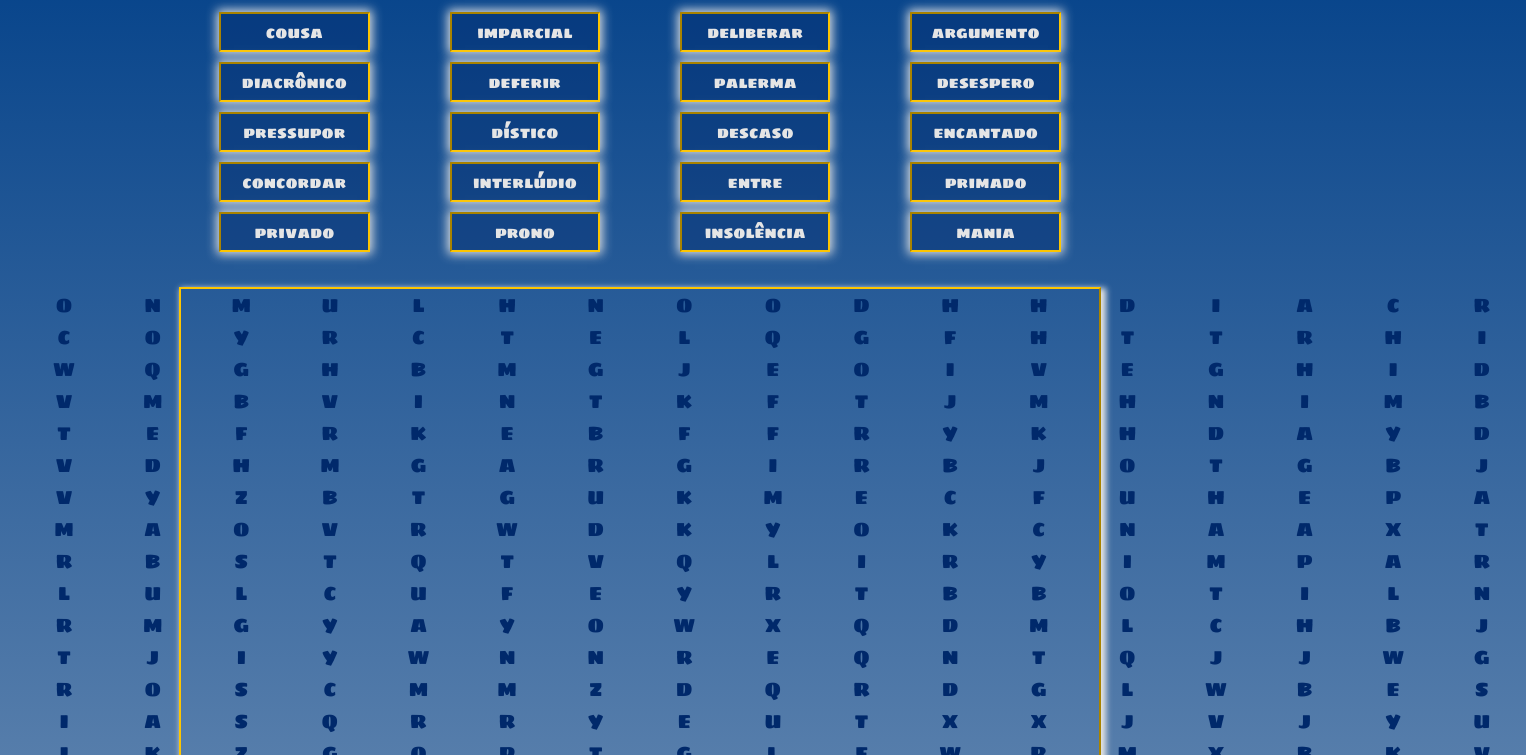
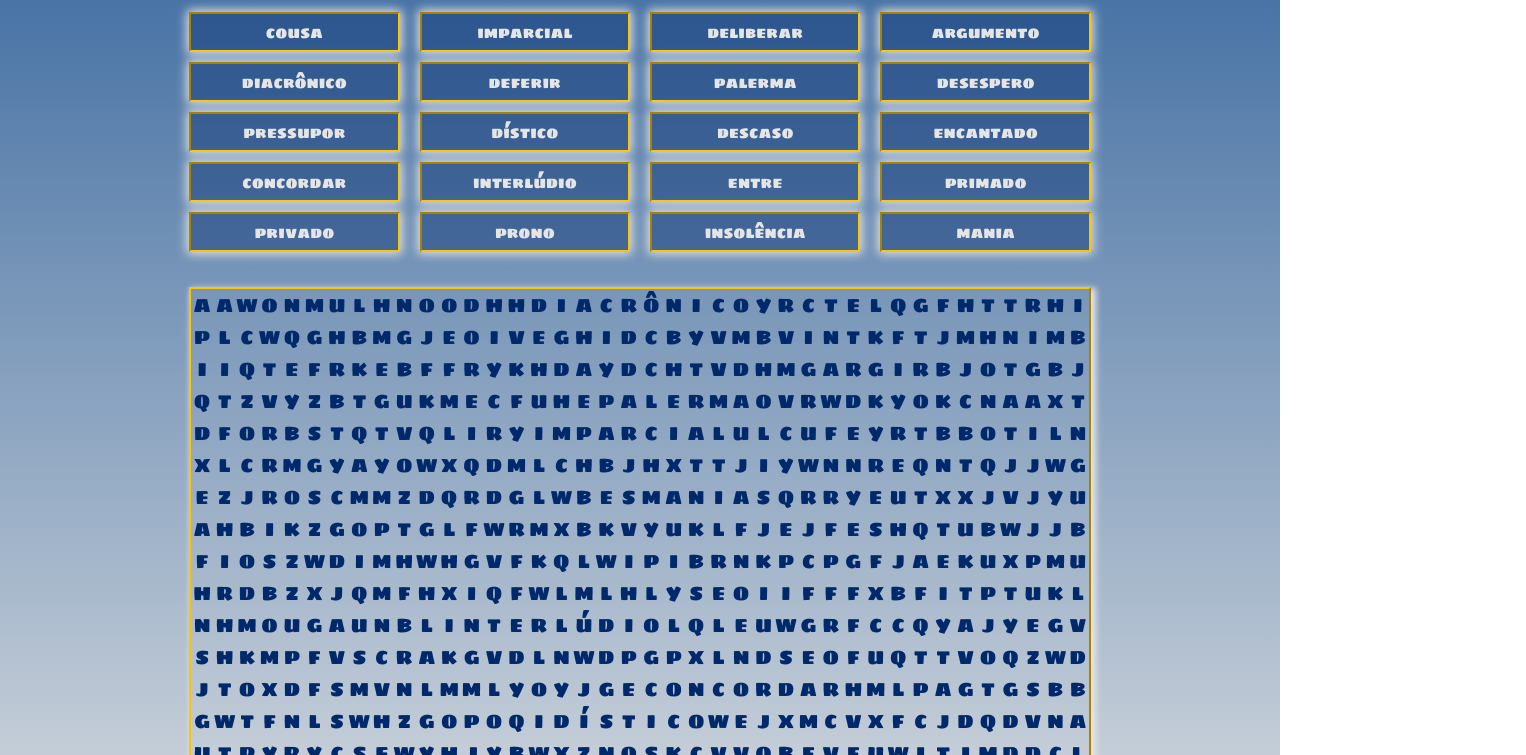
Before and after one commit to marconemm/huntwords-game, a plain HTML site: page index.html in a window 1280 px wide. Shown: the part 94-849 px from the top of the page, 1526 px wide, since content can reach past the window. Drawn offline with Linux system fonts and the light colour scheme.

Commit message:
Fixing the "DESKTOP Styles".

```diff
--- a/css/mobileFirst.css
+++ b/css/mobileFirst.css
@@ -33,20 +33,21 @@
 @keyframes selection {
   0% {
     transform: translate(2px, 2px);
-    /* transform: scale(1.2, 1.2); */
+    transform: scale(1.2, 1.2);
   }
   25% {
     transform: translate(-4px, -4px);
-    /* transform: scale(1, 1); */
+    transform: scale(1, 1);
   }
   50% {
+    transform: translate(4px, 4px);
     transform: scale(0.6, 0.6);
   }
   75% {
     transform: scale(0.8, 0.8);
   }
   100% {
-    transform: scale(1.2, 1.2);
+    transform: scale(1, 1);
   }
 }
 
@@ -74,14 +75,12 @@
 }
 .displayGrid {
   display: grid;
-  /* grid-template-columns: repeat(var(--table-size), 1fr);
-  grid-template-rows: repeat((var(--table-size)), 1fr); */
   align-items: center;
   justify-content: center;
 }
 .displayGrid--mobile {
-  grid-template-columns: repeat(12, 1fr);
-  grid-template-rows: repeat(12, 1fr);
+  grid-template-columns: repeat(14, 1fr);
+  grid-template-rows: repeat(14, 1fr);
 }
 .italic {
   font-style: italic;
@@ -141,7 +140,7 @@
   margin: 5px 10px;
   font-family: var(--font-family-sigmaOne);
   box-shadow: 0px 0px 10px 2px var(--color-white);
-  flex: 1 1 100px;
+  flex: 1 1 calc(100vw / 3);
 }
 p {
   width: 90%;
@@ -149,7 +148,6 @@
 }
 #wordsTable {
   position: relative;
-  width: 90%;
   min-height: 450px;
   border: 2px outset var(--color-yellow);
   box-shadow: 3px 3px 6px 2px var(--color-white);
@@ -162,11 +160,8 @@
 #wordsTable > div.letterContainer:active {
   animation: selection 200ms cubic-bezier(0.75, 0.25, 0.4, 1) 2;
   text-shadow: 3px 3px 5px var(--color-gold);
-  border: 2px dotted var(--color-gold);
-  border-radius: 15px;
 }
 #wordsTable > div.letterContainer:focus {
-  cursor: pointer;
   transform: scale(1.2, 1.2);
   transition: transform 5s cubic-bezier(0.73, 0.26, 0.4, 0.93);
 }
@@ -184,7 +179,6 @@
 .letterContainer {
   font-size: 1.2rem;
   text-align: center;
-  width: calc(90vw / 13);
   height: fit-content;
 }
 
@@ -233,10 +227,11 @@
   body {
     width: 80%;
     margin: 0 auto;
+    background: linear-gradient( to bottom, var(--color-main) -20%, var(--color-white) 60%, var(--color-yellow) 100% )
   }
   .displayGrid--desktop {
-    grid-template-columns: repeat(20, 1fr);
-    grid-template-rows: repeat(20, 1fr);
+    grid-template-columns: repeat(40, 1fr);
+    grid-template-rows: repeat(40, 1fr);
   }
 
   /*MAIN*/
@@ -244,7 +239,7 @@
     text-align: center;
   }
   #wordsToHunt > li {
-    margin: 5px 40px;
+    flex: 1 1 170px;
   }
   #wordsTable > div.letterContainer:focus {
     animation: selection 200ms cubic-bezier(0.75, 0.25, 0.4, 1) 2;
@@ -252,6 +247,7 @@
     border-radius: 15px;
   }
   #wordsTable > div.letterContainer:hover {
+    cursor: pointer;
     animation: selection 200ms cubic-bezier(0.75, 0.25, 0.4, 1) 2;
     text-shadow: 3px 3px 5px var(--color-gold);
   }
```
Also changed, not shown: index.html (+1 -2 lines).
